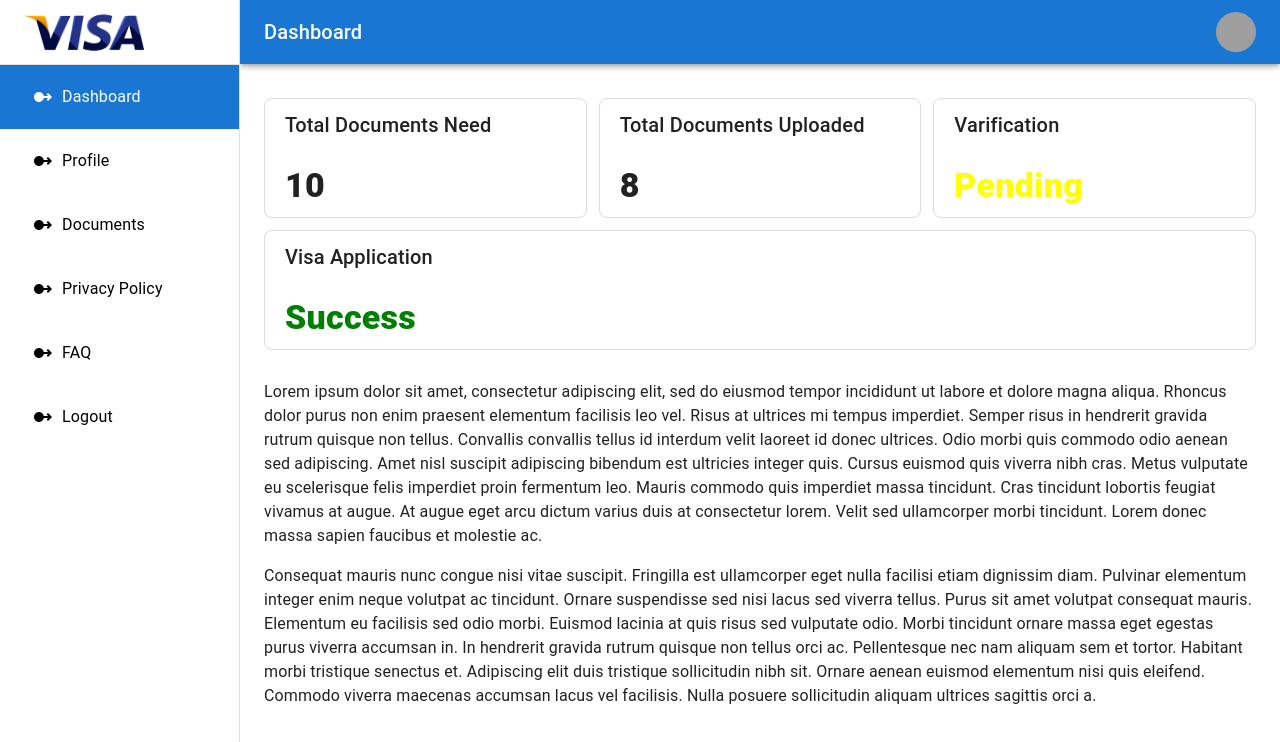
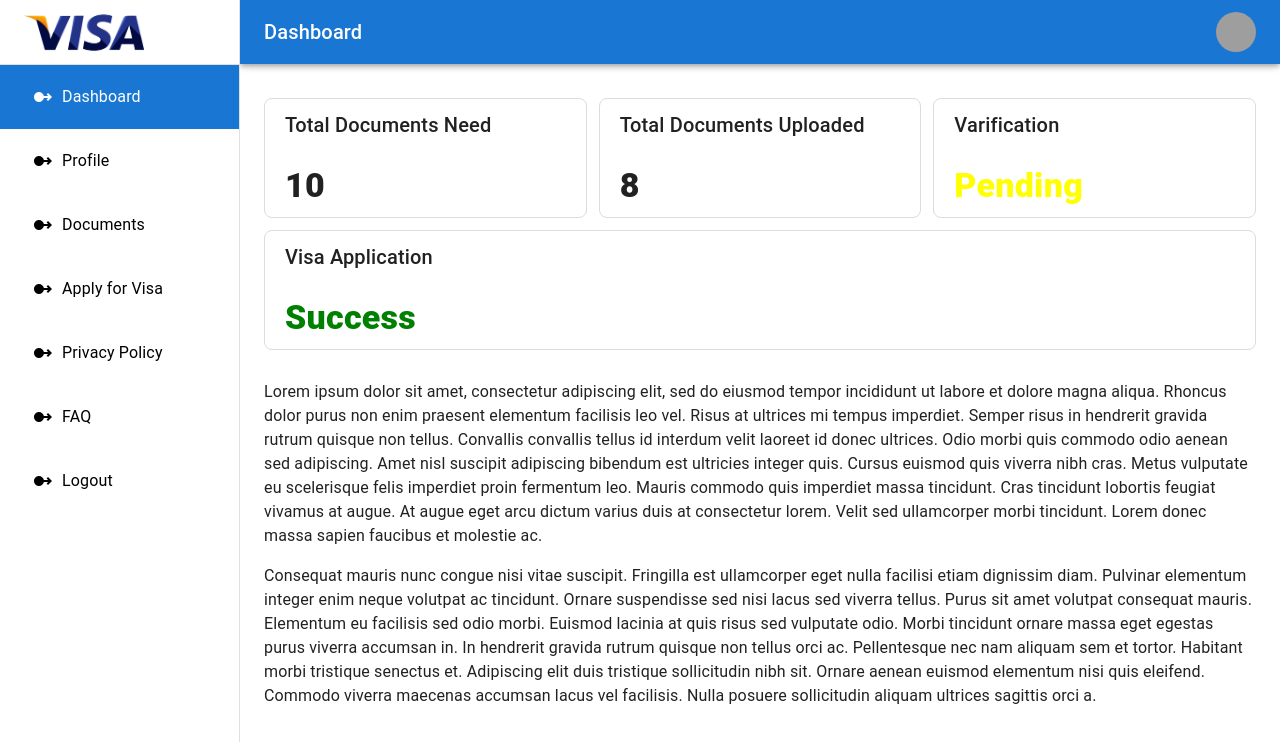
Before and after one commit to aadi2410/Visa_Service, a React (Create React App) app: page /dashboard in a window 1280 px wide. Shown: the top 742 px of the page. Built offline with nearby package versions, Linux system fonts and the light colour scheme; sample sign-in values are in the browser's storage; grey boxes are pictures that could not be loaded.

Commit message:
added login functionality

```diff
--- a/src/App.js
+++ b/src/App.js
@@ -1,16 +1,19 @@
-import { BrowserRouter as Router, Route, Routes } from 'react-router-dom'; import './App.css';
+import { BrowserRouter as Router, Route, Routes, useLocation } from 'react-router-dom'; import './App.css';
 import LandingPage from './component/landing-page';
 import SignUp from './component/signup';
 import Login from './component/login';
 import Dashboard from './component/dashboard';
-import Privacypolicy from './component/privacypolicy.';
+import Privacypolicy from './component/privacypolicy';
 import ProfilePage from './component/profile';
 import { ToastContainer, toast } from 'react-toastify';
 import 'react-toastify/dist/ReactToastify.css';
-import PrivateRoute from './component/privateRoute.';
+import PrivateRoute from './component/privateRoute';
+import { useEffect } from 'react';
 
 function App() {
   const isAuthenticated = localStorage.getItem('loginData')||null;
+
+
 
   return (
     <>
@@ -20,8 +23,9 @@ function App() {
         <Route path="/" element={<LandingPage />} />
         <Route path="/signup" element={<SignUp />} />
         <Route path="/login" element={<Login/>} />
+
         <Route exact path='/' element={<PrivateRoute isAuthenticated={isAuthenticated}/>}>
-            <Route exact path='dashboard' element={<Dashboard/>}/>
+            <Route  path='dashboard' element={<Dashboard/>}/>
             <Route exact path='/profilepage' element={<ProfilePage/>}/>
             <Route exact path='/privacypolicy' element={<Privacypolicy/>}/>
 
--- a/src/component/dashboard.jsx
+++ b/src/component/dashboard.jsx
@@ -67,6 +67,12 @@ function ResponsiveDrawer(props) {
                         <Link to='/dashboard' className="sidebar_item" >
                             <SwipeRightAltIcon />
                             <Typography>Documents</Typography>
+                        </Link>
+                    </ListItem>
+                    <ListItem disablePadding>
+                        <Link to='/dashboard' className="sidebar_item" >
+                            <SwipeRightAltIcon />
+                            <Typography>Apply for Visa</Typography>
                         </Link>
                     </ListItem>
                     <ListItem disablePadding>
--- a/src/component/navbar.jsx
+++ b/src/component/navbar.jsx
@@ -140,7 +140,7 @@ function HeaderNavbar({children}) {
               onClose={handleCloseUserMenu}
             >
             <MenuItem style={{alignItems: 'baseline'}} onClick={handleCloseUserMenu}>
-              <Link style={{textDecoration: 'none', color: 'black', textAlign: 'left'}} to='/dashboard'>Dashboard</Link>
+              <Link to='/dashboard' style={{textDecoration: 'none', color: 'black', textAlign: 'left'}}>Dashboard</Link>
             </MenuItem>
             <MenuItem style={{alignItems: 'baseline'}} onClick={()=>
               {
--- a/src/component/privacypolicy..jsx
+++ b/src/component/privacypolicy.jsx
@@ -67,6 +67,12 @@ function Privacypolicy(props) {
                         <Link className="sidebar_item">
                             <SwipeRightAltIcon />
                             <Typography>Documents</Typography>
+                        </Link>
+                    </ListItem>
+                    <ListItem disablePadding>
+                        <Link to='/dashboard' className="sidebar_item" >
+                            <SwipeRightAltIcon />
+                            <Typography>Apply for Visa</Typography>
                         </Link>
                     </ListItem>
                     <ListItem disablePadding>
--- a/src/component/privateRoute..jsx
+++ b/src/component/privateRoute.jsx
@@ -1,8 +1,10 @@
 import React from 'react';
 import { Route, Navigate, Outlet } from 'react-router-dom';
 
-const PrivateRoute = ({ element: Element, isAuthenticated, ...rest }) => {
-  return (
+const PrivateRoute = ({ component: Component, ...rest }) => {
+  const isAuthenticated = localStorage.getItem('loginData')||null;
+
+    return (
 
     isAuthenticated ? <Outlet /> : <Navigate to="/login" />
 
--- a/src/component/profile.jsx
+++ b/src/component/profile.jsx
@@ -70,6 +70,12 @@ function ProfilePage(props) {
                         </Link>
                     </ListItem>
                     <ListItem disablePadding>
+                        <Link to='/dashboard' className="sidebar_item" >
+                            <SwipeRightAltIcon />
+                            <Typography>Apply for Visa</Typography>
+                        </Link>
+                    </ListItem>
+                    <ListItem disablePadding>
                         <Link to='/privacypolicy' className="sidebar_item">
                             <SwipeRightAltIcon />
                             <Typography>Privacy Policy</Typography>
@@ -116,7 +122,7 @@ function ProfilePage(props) {
                     </IconButton>
                     <Box style={{ display: 'flex', alignItems: 'center', justifyContent: 'space-between', width: '100%' }}>
                         <Typography variant="h6" noWrap component="div">
-                            Privacy Policy
+                            Profile
                         </Typography>
                         <Box sx={{ flexGrow: 0 }}>
                             <Tooltip title="Open settings">
```
